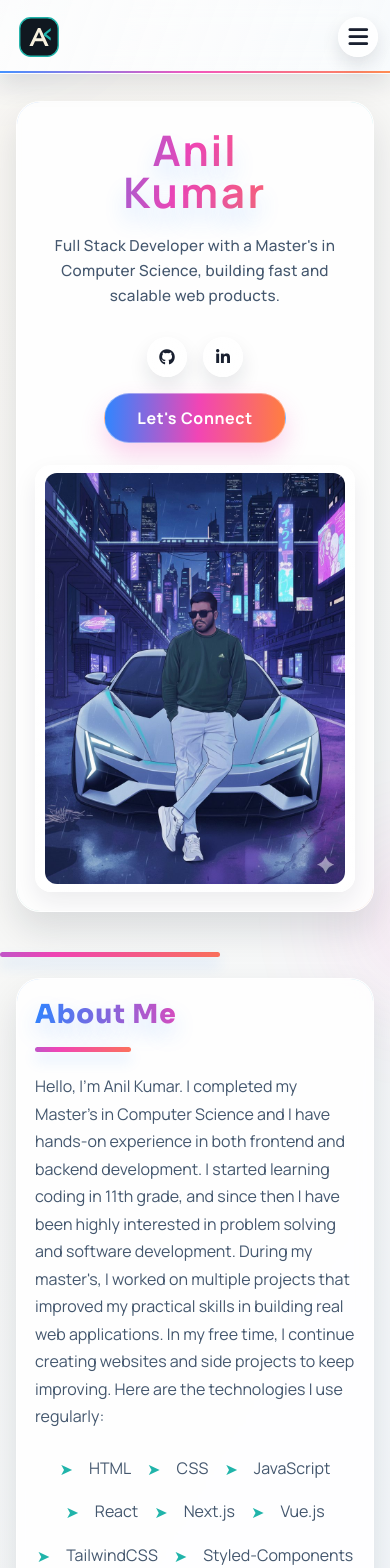
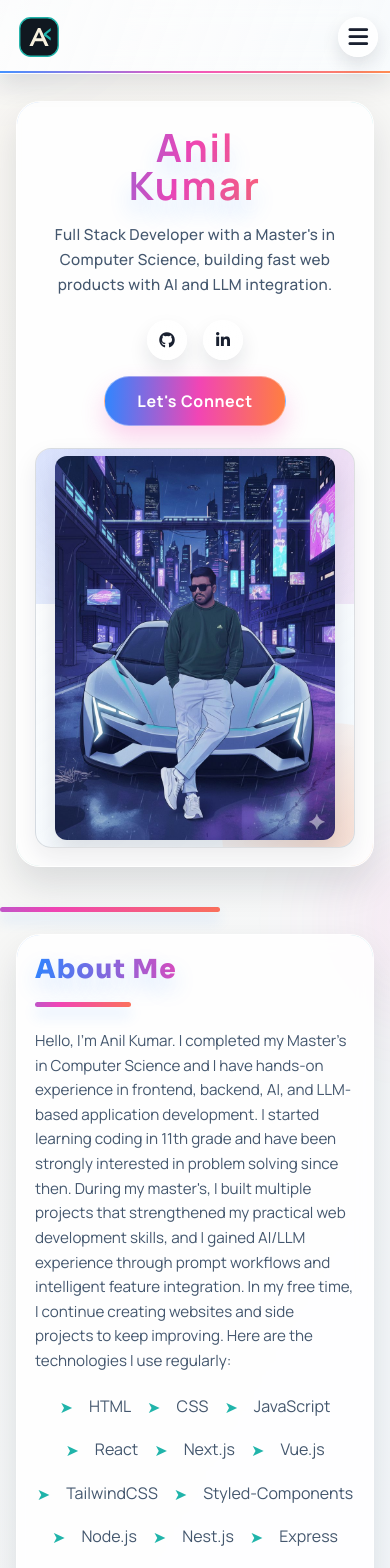
Before and after one commit to Anilkumarputta/Portfolio, a React (Create React App) app: page / in a window 390 px wide. Shown: the top 1568 px of the page. Built offline with nearby package versions, Linux system fonts and the light colour scheme.

Commit message:
Add AI/LLM profile updates and refine compact animated layout

```diff
--- a/src/components/common/Layout.jsx
+++ b/src/components/common/Layout.jsx
@@ -133,46 +133,93 @@ const RightSide = styled.div`
 `;
 
 const RightSideContent = styled.div`
-  width: min(100%, 560px);
+  width: min(100%, 530px);
   display: flex;
   align-items: center;
   justify-content: center;
-  padding: clamp(0.5rem, 1.5vw, 0.9rem);
+  padding: clamp(0.45rem, 1.3vw, 0.82rem);
   border-radius: clamp(16px, 2vw, 24px);
-  background: linear-gradient(145deg, rgba(255, 255, 255, 0.94), rgba(255, 255, 255, 0.78));
-  border: 1px solid rgba(255, 255, 255, 0.62);
+  background: linear-gradient(145deg, rgba(255, 255, 255, 0.95), rgba(242, 249, 255, 0.84));
+  border: 1px solid rgba(25, 32, 48, 0.14);
   box-shadow: var(--shadow-soft);
+  position: relative;
+  overflow: hidden;
+  isolation: isolate;
   transition: transform var(--transition-base), box-shadow var(--transition-base);
 
+  &::before {
+    content: "";
+    position: absolute;
+    inset: -26% -20% auto;
+    height: 65%;
+    background:
+      radial-gradient(circle at 28% 44%, rgba(47, 134, 255, 0.26), rgba(47, 134, 255, 0)),
+      radial-gradient(circle at 72% 36%, rgba(241, 69, 181, 0.22), rgba(241, 69, 181, 0));
+    opacity: 0.78;
+    z-index: 0;
+    pointer-events: none;
+    transition: transform var(--transition-base), opacity var(--transition-base);
+  }
+
+  &::after {
+    content: "";
+    position: absolute;
+    right: -88px;
+    bottom: -96px;
+    width: 220px;
+    height: 220px;
+    border-radius: 50%;
+    background: radial-gradient(circle, rgba(255, 127, 63, 0.32), rgba(255, 127, 63, 0));
+    opacity: 0.72;
+    z-index: 0;
+    pointer-events: none;
+    transition: transform var(--transition-base), opacity var(--transition-base);
+  }
+
   img {
+    position: relative;
+    z-index: 2;
     width: 100%;
-    max-width: 520px;
+    max-width: 500px;
     height: auto;
     object-fit: contain;
     border-radius: clamp(12px, 2vw, 18px);
     display: block;
-    transition: transform var(--transition-base), filter var(--transition-base);
+    box-shadow: 0 14px 24px rgba(20, 28, 45, 0.12);
+    transition: transform var(--transition-base), filter var(--transition-base), box-shadow var(--transition-base);
   }
 
   &:hover {
-    transform: translateY(-4px);
-    box-shadow: 0 18px 34px rgba(20, 28, 45, 0.14);
+    transform: translateY(-5px);
+    box-shadow: 0 22px 36px rgba(20, 28, 45, 0.16);
+    border-color: rgba(47, 134, 255, 0.28);
+  }
+
+  &:hover::before {
+    transform: translateY(6px) scale(1.04);
+    opacity: 0.92;
+  }
+
+  &:hover::after {
+    transform: translate(-12px, -10px) scale(1.1);
+    opacity: 0.86;
   }
 
   &:hover img {
-    transform: scale(1.025);
-    filter: saturate(1.08);
+    transform: scale(1.045) translateY(-2px);
+    filter: saturate(1.14) contrast(1.03);
+    box-shadow: 0 18px 28px rgba(20, 28, 45, 0.18);
   }
 
   @media screen and (min-width: 1060px) {
     img {
-      max-height: 560px;
+      max-height: 520px;
     }
   }
 
   @media screen and (min-width: 481px) and (max-width: 768px) {
     img {
-      max-height: 460px;
+      max-height: 420px;
     }
   }
 
@@ -186,7 +233,7 @@ const RightSideContent = styled.div`
     border-radius: 16px;
 
     img {
-      width: min(100%, 300px);
+      width: min(100%, 280px);
     }
   }
 `;
--- a/src/scenes/about/index.jsx
+++ b/src/scenes/about/index.jsx
@@ -28,7 +28,12 @@ const About = () => {
   };
 
   return (
-    <SceneLayout id="about">
+    <SceneLayout
+      id="about"
+      style={{
+        minHeight: "auto",
+      }}
+    >
       {desktop && (
         <RightSide>
           <RightSideContent>
@@ -52,12 +57,14 @@ const About = () => {
         </motion.div>
         <Divider width={"30%"} />
 
-        <p>{texts.en.about.text} {texts.en.about.text2}</p>
+        <p style={{ fontSize: "0.95rem", lineHeight: 1.62 }}>
+          {texts.en.about.text} {texts.en.about.text2}
+        </p>
 
         <Row
           justify={desktop ? "flex-start" : "center"}
           style={{
-            margin: "1.5rem 0",
+            margin: "1.2rem 0",
           }}
         >
           {technologies.map((tech, index) => (
@@ -74,7 +81,7 @@ const About = () => {
           ))}
         </Row>
 
-        <p style={{ marginTop: "1rem" }}>{texts.en.about.text3}</p>
+        <p style={{ marginTop: "0.8rem", fontSize: "0.92rem" }}>{texts.en.about.text3}</p>
 
         <PDFViewer onClick={() => downloadPDF(texts.en.about.article)}>
           <i className="fa-regular fa-file-pdf"></i> {texts.en.cv.btn}
--- a/src/scenes/home/components/style.jsx
+++ b/src/scenes/home/components/style.jsx
@@ -1,7 +1,7 @@
 import styled from "styled-components";
 
 const MainTitle = styled.h1`
-  font-size: clamp(2.6rem, 1.9rem + 3vw, 4.2rem);
+  font-size: clamp(2.35rem, 1.75rem + 2.8vw, 3.85rem);
   line-height: 0.95;
   font-family: var(--font-display);
   text-align: center;
@@ -15,8 +15,18 @@ const MainTitle = styled.h1`
   z-index: 10;
   text-shadow: 0 14px 22px rgba(47, 134, 255, 0.2);
 
+  span {
+    display: inline-block;
+    transition: transform var(--transition-base), filter var(--transition-base);
+  }
+
   .accent {
     letter-spacing: 0.06em;
+  }
+
+  span:hover {
+    transform: translateY(-2px) scale(1.02);
+    filter: brightness(1.08);
   }
 
   @media screen and (max-width: 768px) {
@@ -41,7 +51,7 @@ const HeroSubtitle = styled(Subtitle)`
   letter-spacing: 0.02em;
   text-transform: none;
   color: var(--text-muted);
-  margin: 1.2rem 0 1.8rem;
+  margin: 1rem 0 1.45rem;
   line-height: 1.65;
 `;
 
--- a/src/scenes/home/index.jsx
+++ b/src/scenes/home/index.jsx
@@ -16,7 +16,13 @@ const Home = () => {
   const desktop = useMediaQuery("(min-width: 1279px)");
 
   return (
-    <SceneLayout className="md" id="home">
+    <SceneLayout
+      className="md"
+      id="home"
+      style={{
+        minHeight: "auto",
+      }}
+    >
       <LeftSide>
         <motion.div
           initial="hidden"
--- a/src/scenes/projects/components/project/components/style.jsx
+++ b/src/scenes/projects/components/project/components/style.jsx
@@ -14,7 +14,7 @@ const ProjectCard = styled.div`
   position: relative;
   cursor: pointer;
   box-shadow: 0 12px 24px rgba(20, 28, 45, 0.12);
-  transition: transform var(--transition-base), box-shadow var(--transition-base);
+  transition: transform var(--transition-base), box-shadow var(--transition-base), border-color var(--transition-base);
 
   .project-hover {
     position: absolute;
@@ -27,18 +27,34 @@ const ProjectCard = styled.div`
     background: linear-gradient(145deg, rgba(255, 255, 255, 0.92), rgba(248, 252, 255, 0.84));
     overflow: hidden;
     border-radius: 12px;
-    border: 1px solid rgba(255, 255, 255, 0.76);
+    border: 1px solid rgba(25, 32, 48, 0.1);
     box-shadow: 0 8px 18px rgba(20, 28, 45, 0.12);
+    transition: transform var(--transition-base), box-shadow var(--transition-base), background var(--transition-base);
   }
 
   &:hover {
-    transform: translateY(-6px);
-    box-shadow: 0 22px 34px rgba(20, 28, 45, 0.2);
+    transform: translateY(-7px);
+    box-shadow: 0 24px 36px rgba(20, 28, 45, 0.22);
+    border-color: rgba(47, 134, 255, 0.32);
   }
 
   &:hover .project-image {
-    transform: scale(1.06);
-    filter: saturate(1.15);
+    transform: scale(1.08);
+    filter: saturate(1.18);
+  }
+
+  &:hover .project-image::before {
+    opacity: 0.34;
+  }
+
+  &:hover .project-hover {
+    transform: translateY(-2px);
+    background: linear-gradient(145deg, rgba(255, 255, 255, 0.94), rgba(242, 249, 255, 0.9));
+    box-shadow: 0 12px 20px rgba(20, 28, 45, 0.16);
+  }
+
+  &:active {
+    transform: translateY(-2px);
   }
 
   @media screen and (max-width: 768px) {
@@ -78,6 +94,17 @@ const ProjectImage = styled.div`
   background-image: url(${(props) =>
     props.src ? props.src : "https://images.unsplash.com/photo-1518773553398-650c184e0bb3?auto=format&fit=crop&w=1200&q=80"});
   transition: transform 0.55s cubic-bezier(0.2, 0.8, 0.2, 1), filter 0.35s ease;
+
+  &::before {
+    content: "";
+    position: absolute;
+    inset: 0;
+    border-radius: inherit;
+    background: linear-gradient(160deg, rgba(47, 134, 255, 0.2), rgba(241, 69, 181, 0.14), rgba(255, 127, 63, 0.08));
+    opacity: 0.18;
+    transition: opacity var(--transition-base);
+    pointer-events: none;
+  }
 
   &::after {
     content: "";
--- a/src/scenes/projects/components/style.jsx
+++ b/src/scenes/projects/components/style.jsx
@@ -5,8 +5,8 @@ const Controls = styled.div`
   display: flex;
   flex-direction: column;
   gap: 0.75rem;
-  margin-top: 1.2rem;
-  padding: 0.9rem;
+  margin-top: 0.95rem;
+  padding: 0.8rem;
   border-radius: 14px;
   background: linear-gradient(145deg, rgba(255, 255, 255, 0.86), rgba(255, 255, 255, 0.68));
   border: 1px solid rgba(25, 32, 48, 0.2);
--- a/src/scenes/projects/index.jsx
+++ b/src/scenes/projects/index.jsx
@@ -73,9 +73,10 @@ const Projects = () => {
         flexDirection: "column",
         alignItems: "center",
         justifyContent: "center",
+        minHeight: "auto",
       }}
     >
-      <Column width={desktop ? "76%" : "100%"}>
+      <Column width={desktop ? "74%" : "100%"}>
         <motion.div
           initial="hidden"
           whileInView="visible"
@@ -125,7 +126,7 @@ const Projects = () => {
           align="flex-start"
           justify="center"
           gap={desktop ? "1.1rem" : "0.9rem"}
-          style={{ marginTop: desktop ? "0" : "1rem" }}
+          style={{ marginTop: desktop ? "0" : "0.75rem" }}
         >
           {filteredProjects.map((project) => (
             <Project
--- a/src/utils/texts.js
+++ b/src/utils/texts.js
@@ -10,27 +10,27 @@ export const texts = {
       cv_hi: null,
     },
     landing: {
-      subtitle: "Full Stack Developer with a Master's in Computer Science, building fast and scalable web products.",
+      subtitle: "Full Stack Developer with a Master's in Computer Science, building fast web products with AI and LLM integration.",
       contact: "Contact Me",
       talk: "Let's talk.",
     },
     about: {
       title: "About Me",
-      text: "Hello, I'm Anil Kumar. I completed my Master's in Computer Science and I have hands-on experience in both frontend and backend development.",
-      text2: "I started learning coding in 11th grade, and since then I have been highly interested in problem solving and software development. During my master's, I worked on multiple projects that improved my practical skills in building real web applications. In my free time, I continue creating websites and side projects to keep improving. Here are the technologies I use regularly:",
+      text: "Hello, I'm Anil Kumar. I completed my Master's in Computer Science and I have hands-on experience in frontend, backend, AI, and LLM-based application development.",
+      text2: "I started learning coding in 11th grade and have been strongly interested in problem solving since then. During my master's, I built multiple projects that strengthened my practical web development skills, and I gained AI/LLM experience through prompt workflows and intelligent feature integration. In my free time, I continue creating websites and side projects to keep improving. Here are the technologies I use regularly:",
       text3: "Want a deeper look at my experience? You can download my resume below.",
       article: encv,
     },
     skills: {
       title: "Skills",
-      text: "I combine technical depth, product thinking, and ownership to help teams ship high-quality features consistently.",
+      text: "I combine technical depth, AI/LLM experience, product thinking, and ownership to help teams ship high-quality features consistently.",
       1: {
         title: "product-focused engineering",
         text: "I connect technical decisions to real user outcomes so features are useful, maintainable, and ready to scale.",
       },
       2: {
-        title: "systematic problem solving",
-        text: "I break complex challenges into clear steps, validate quickly, and deliver solutions with measurable impact.",
+        title: "ai and llm integration",
+        text: "I build practical AI-powered features with LLM APIs, prompt design, and reliable UX flows for real production use.",
       },
       3: {
         title: "collaboration and ownership",
```
